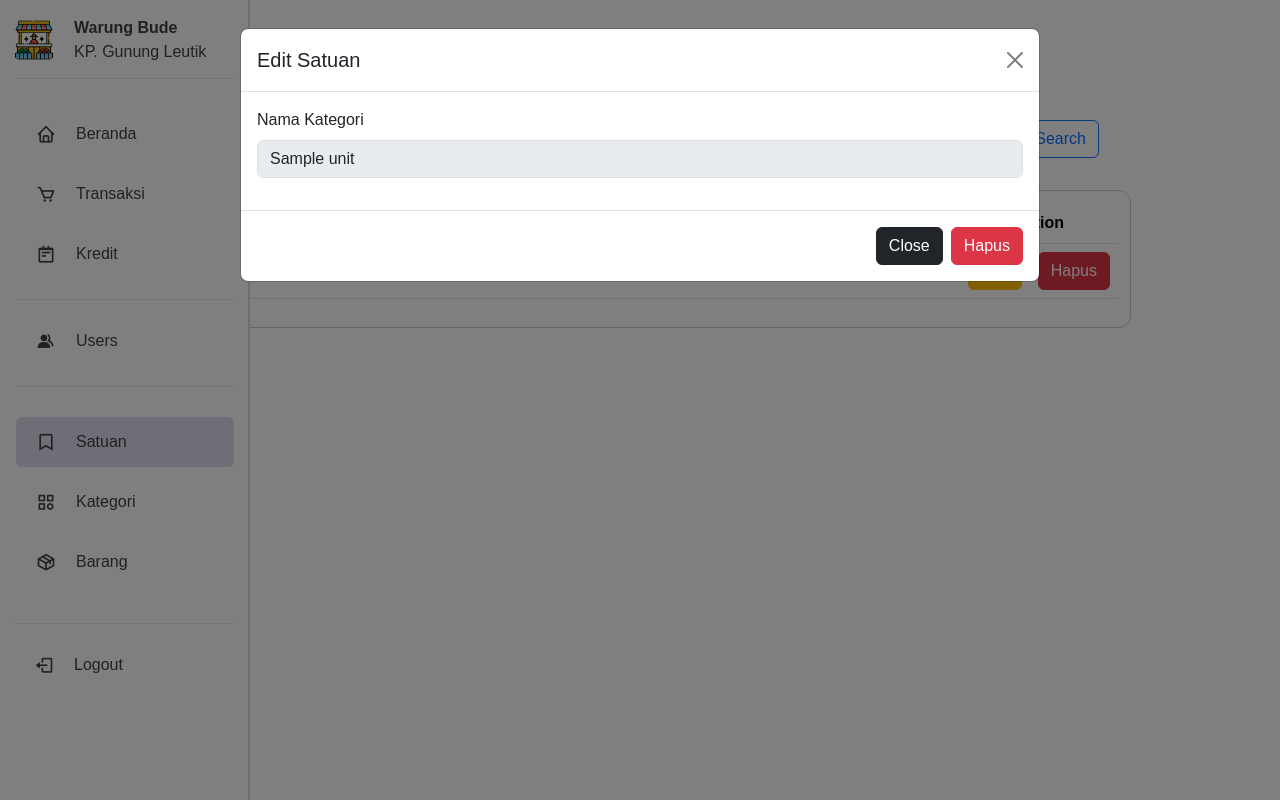
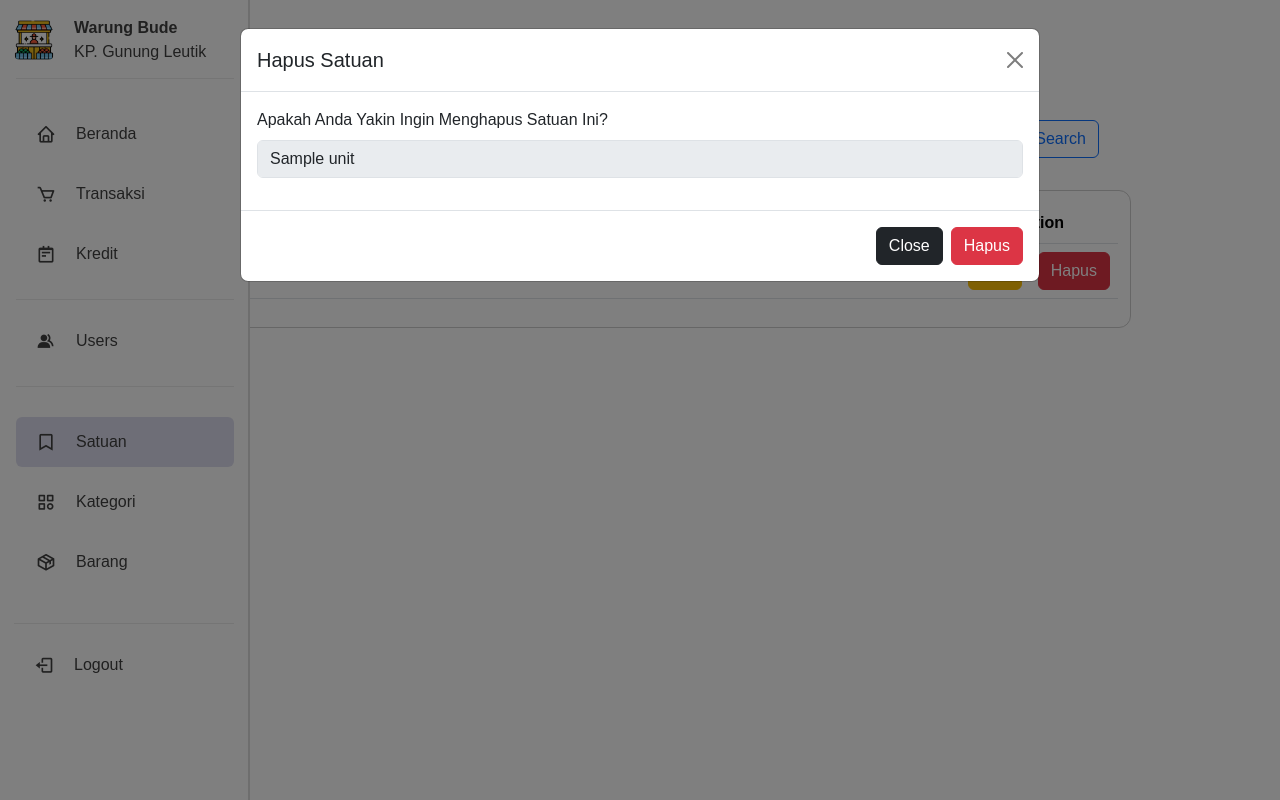
Before and after one commit to CallMeYudhistira/WarungBudeApp, a Laravel app: page /satuan in a window 1280 px wide, after a click on "Hapus". Run offline with Laravel 10, Linux system fonts and the light colour scheme; a user stored in the database is signed in; data comes from the database, SQL or seed files in the repository; tables that the repository leaves empty hold one stand-in row (values such as "Sample post"); some libraries are stand-ins or nearby versions; some web fonts are replaced.

Commit message:
fix: typo at modals title

```diff
--- a/WEB/resources/views/kategori/modal/delete.blade.php
+++ b/WEB/resources/views/kategori/modal/delete.blade.php
@@ -10,7 +10,7 @@
                     @csrf
                     @method('delete')
                     <div class="mb-3">
-                        <label for="category_name" class="form-label">Nama Kategori</label>
+                        <label for="category_name" class="form-label">Apakah Anda Yakin Ingin Menghapus Kategori Ini?</label>
                         <input type="text" class="form-control" name="category_name" value="{{ $category->category_name }}" disabled
                             autocomplete="off">
                     </div>
--- a/WEB/resources/views/satuan/modal/delete.blade.php
+++ b/WEB/resources/views/satuan/modal/delete.blade.php
@@ -3,14 +3,14 @@
         <div class="modal-content">
             <form action="/satuan/delete/{{ $unit->unit_id }}" method="post">
                 <div class="modal-header">
-                    <h1 class="modal-title fs-5">Edit Satuan</h1>
+                    <h1 class="modal-title fs-5">Hapus Satuan</h1>
                     <button type="button" class="btn-close" data-bs-dismiss="modal" aria-label="Close"></button>
                 </div>
                 <div class="modal-body">
                     @csrf
                     @method('delete')
                     <div class="mb-3">
-                        <label for="unit_name" class="form-label">Nama Kategori</label>
+                        <label for="unit_name" class="form-label">Apakah Anda Yakin Ingin Menghapus Satuan Ini?</label>
                         <input type="text" class="form-control" name="unit_name" disabled
                             autocomplete="off" value="{{ $unit->unit_name }}">
                     </div>
```
